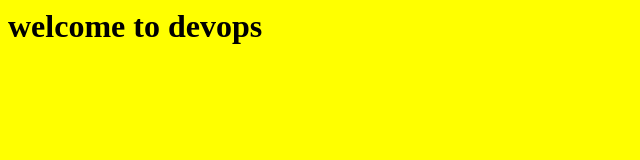
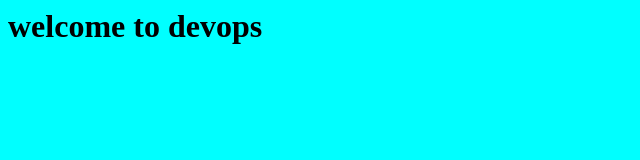
Before and after one commit to hit-ops/jenkins-master-slave, a plain HTML site: page index.html in a window 1280 px wide. Shown: the whole page, without its empty margins (0-640 px from the left). Drawn offline with Linux system fonts and the light colour scheme.

Commit message:
fifth commit

```diff
--- a/index.html
+++ b/index.html
@@ -1,3 +1,3 @@
-<body bgcolor="yellow">
+<body bgcolor="aqua">
     <h1> welcome to devops </h1>
 </body>
```
